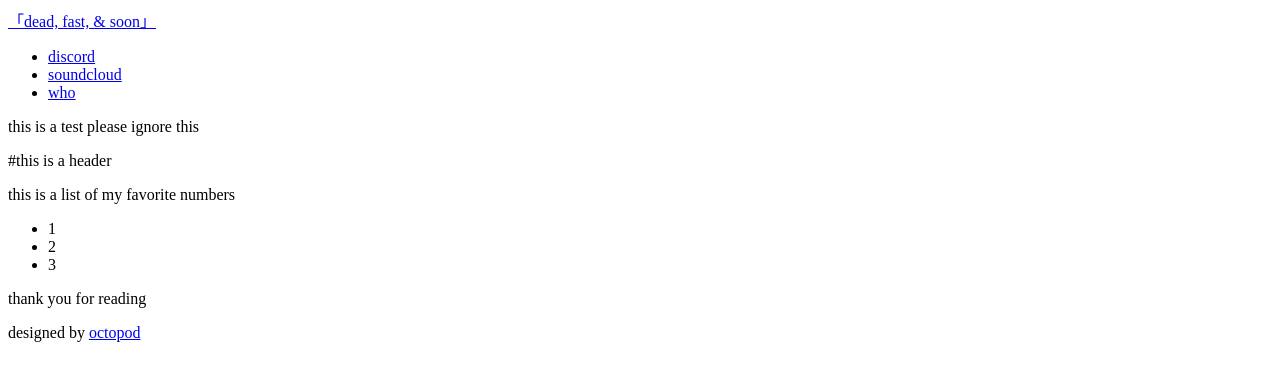
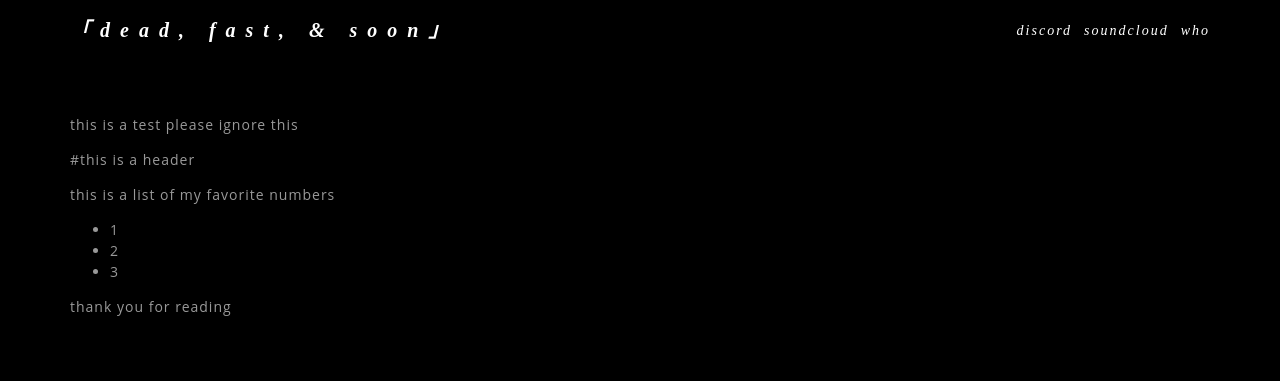
Before and after one commit to dead-fast-and-soon/dead-fast-soon.github.io, a Jekyll site: the page built from _posts/2015-10-2-this-is-a-test.md, in a window 1280 px wide and 900 px high. Shown: the top 381 px of the window. Built offline with Jekyll 4.4.1, drawn with Linux system fonts in a browser that asks for light colours.

Commit message:
website update

```diff
--- a/_config.yml
+++ b/_config.yml
@@ -1,6 +1,5 @@
 url: 'http://hyperfresh.github.io/'
 exclude:
-    - 'src/'
     - 'Gemfile'
     - 'Gemfile.lock'
 markdown: kramdown
--- /dev/null
+++ b/_sass/style.scss
@@ -0,0 +1,253 @@
+// out: style.css
+
+$color_background: #000000;
+$color_text: #999999;
+$color_accent: #C353ED;
+$color_red: #b38344;
+$color_blue: #4495b3;
+
+$fsize: 14px;
+
+html, body {
+	background: $color_background;
+	margin: 0px; padding: 0px;
+	height: 100%; min-height: 100%;
+	font-family: "Open Sans", freesans, sans-serif;
+	font-size: $fsize;
+	color: $color_text;
+	line-height: 1.5;
+	letter-spacing: 1px;
+}
+
+a {
+	color: $color_accent;
+
+	&:link, &:visited {
+		text-decoration: none;
+	}
+
+	&:hover, &:active {
+		text-decoration: underline;
+	}
+}
+
+.noselect {
+    -webkit-touch-callout: none;
+    -webkit-user-select: none;
+    -khtml-user-select: none;
+    -moz-user-select: none;
+    -ms-user-select: none;
+    user-select: none;
+}
+
+.center {
+	margin: 0px auto;
+	overflow: hidden;
+}
+.wrapper {
+	position: relative;
+	height: 100%;
+	max-width: 1140px;
+	padding-left: 40px;
+	padding-right: 40px;
+	@extend .center;
+}
+
+#header {
+	font-family: serif;
+	font-style: italic;
+
+	position: fixed;
+	z-index: 1;
+	width: 100%;
+	height: 40px;
+	padding: 10px 0px;
+	color: #ffffff;
+	background: rgba(0, 0, 0, 0.5);
+
+	a {
+		@extend .noselect;
+		transition: color 0.5s ease;
+
+		&:link, &:visited {
+			color: #ffffff;
+			text-decoration: none;
+		}
+
+		&:hover, &:active {
+			color: $color_accent;
+			text-decoration: none;
+		}
+	}
+
+	.logo {
+		display: inline-block;
+		height: inherit;
+		width: 40%;
+
+		&__text {
+			margin-top: 5px;
+			height: inherit;
+			width: auto;
+
+			box-sizing: border-box;
+
+			font-size: 20px;
+			font-weight: bolder;
+			letter-spacing: 10px;
+		}
+
+		&__img {
+			max-height: 50px; max-width: 100%;
+			height: auto; width: auto;
+		}
+	}
+
+	.navbar {
+		display: block;
+		height: inherit;
+		width: auto;
+		float: right;
+
+		letter-spacing: 2px;
+
+		&__list {
+			height: 40px;
+			width: inherit;
+			display: table-cell;
+			vertical-align: middle;
+
+			ul {
+				font-size: 0px;
+				display: inline-block;
+				list-style-type: none;
+				float: right;
+				//margin-top: 7px;
+				margin: 0; padding: 0;
+			}
+
+			ul > li {
+				font-size: $fsize;
+				display: inline-block;
+				height: inherit;
+				margin-left: 10px;
+			}
+		}
+	}
+}
+
+.jumbotron {
+	height: 800px;
+
+	&__bg {
+		position: absolute;
+		margin-top: -60px;
+		z-index: 0;
+		height: inherit;
+		width: 100%;
+		background-image: linear-gradient(transparent 75%, #000000), url('/assets/bg.png');
+		background-position-x: center;
+	}
+
+	&__caption {
+		@extend .noselect;
+		p {
+			font-family: serif;
+			font-variant-east-asian: full-width;
+			letter-spacing: 15px;
+			margin: 0px;
+			text-align: center;
+			color: white;
+			font-size: 2em;
+			font-weight: 200;
+			padding-top: 300px;
+		}
+
+		p:hover {
+			cursor: default;
+		}
+	}
+
+}
+
+#content {
+	height: 100%;
+
+	.wrapper {
+		padding-top: 100px;
+	}
+	.project-container {
+		display: inline-block;
+		height: auto;
+		width: 100%;
+		@extend .center;
+
+		.project {
+			height: 100%;
+			width: auto;
+			color: $color_text;
+			padding: 10px 20px;
+			padding-bottom: 0;
+			margin: 0px 10px;
+
+			&__title {
+				font-weight: bold;
+				font-size: 2em;
+			}
+			&__list {
+				ul {
+					list-style: none;
+					padding-left: 0;
+					li {
+						margin: 10px 5px;
+					}
+					li span {
+						display: block;
+						width: auto;
+						height: 100px;
+
+						padding: 5px 10px;
+
+						font-size: 1.2em;
+						font-weight: bold;
+						text-transform: uppercase;
+
+						color: white;
+						background: $color_accent;
+						border-radius: 6px;
+					}
+				}
+			}
+		}
+
+		.project__list--red {
+			ul li span {
+				background: $color_red;
+			}
+		}
+
+		.project__list--blue {
+			ul li span {
+				background: $color_blue;
+			}
+		}
+	}
+}
+
+#footer {
+	width: 100%;
+	height: 40px;
+	clear: both;
+	position: relative;
+	margin: 0px; padding: 10px 0px;
+	// border-top: 1px solid lighten($color_text, 80%);
+
+	.credits {
+		display: inline-block;
+		width: 100%;
+
+		margin-top: -5px;
+		font-size: 14px;
+		color: lighten($color_text, 60%);
+	}
+}
--- /dev/null
+++ b/assets/css/styles.scss
@@ -0,0 +1,4 @@
+---
+---
+
+@import "style";
--- /dev/null
+++ b/assets/js/main.js
@@ -0,0 +1,18 @@
+
+$(function() {
+
+    $(window).scroll(function(event) {
+
+        let scroll = $(this).scrollTop();
+        let opacity = (scroll / 800);
+
+        console.log(opacity);
+
+        if( opacity >= 0 ) {
+
+            $("#header").css('background', `rgba(0, 0, 0, ${ opacity })`);
+        }
+    });
+
+    console.log('hello')
+});
--- a/src/style.less
+++ b/src/style.less
@@ -58,7 +58,7 @@ a {
 	height: 40px;
 	padding: 10px 0px;
 	color: #ffffff;
-	background: @color_text;
+	// background: @color_text;
 
 	a {
 		.noselect;
```
Also changed, not shown: index.html (+0 -31 lines), style.css (deleted, +0 -213 lines), skrollr.min.js (deleted), 2 other files.
